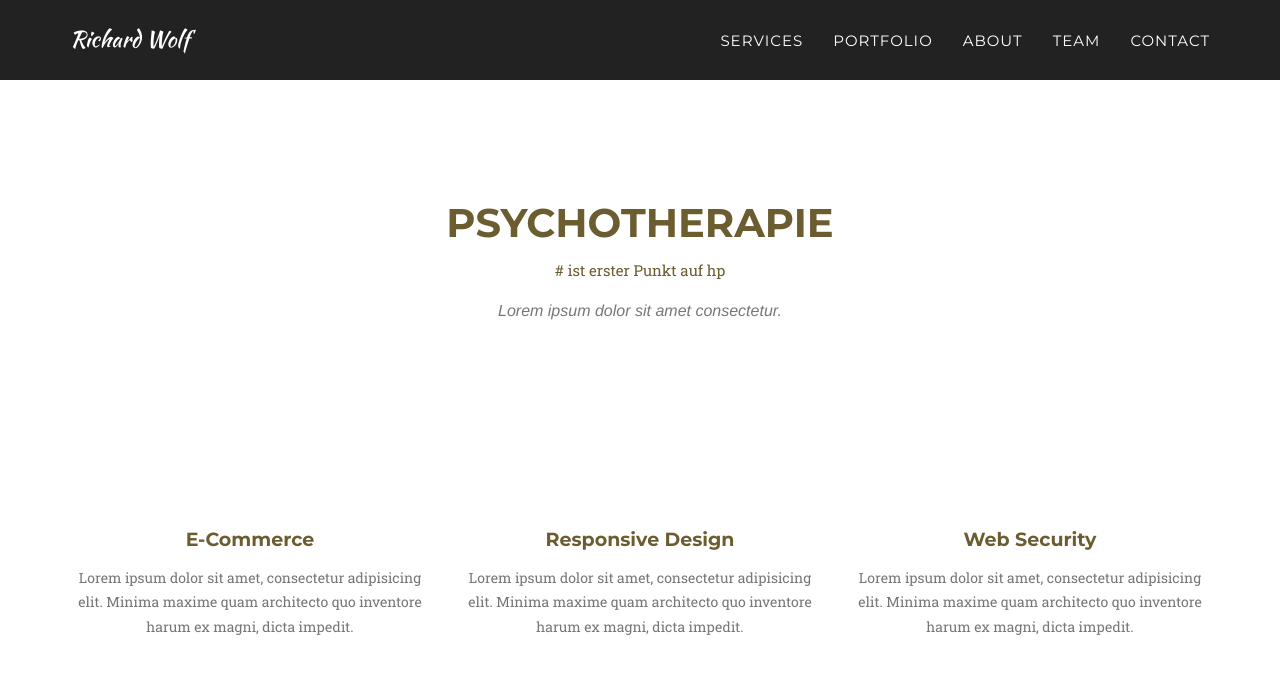
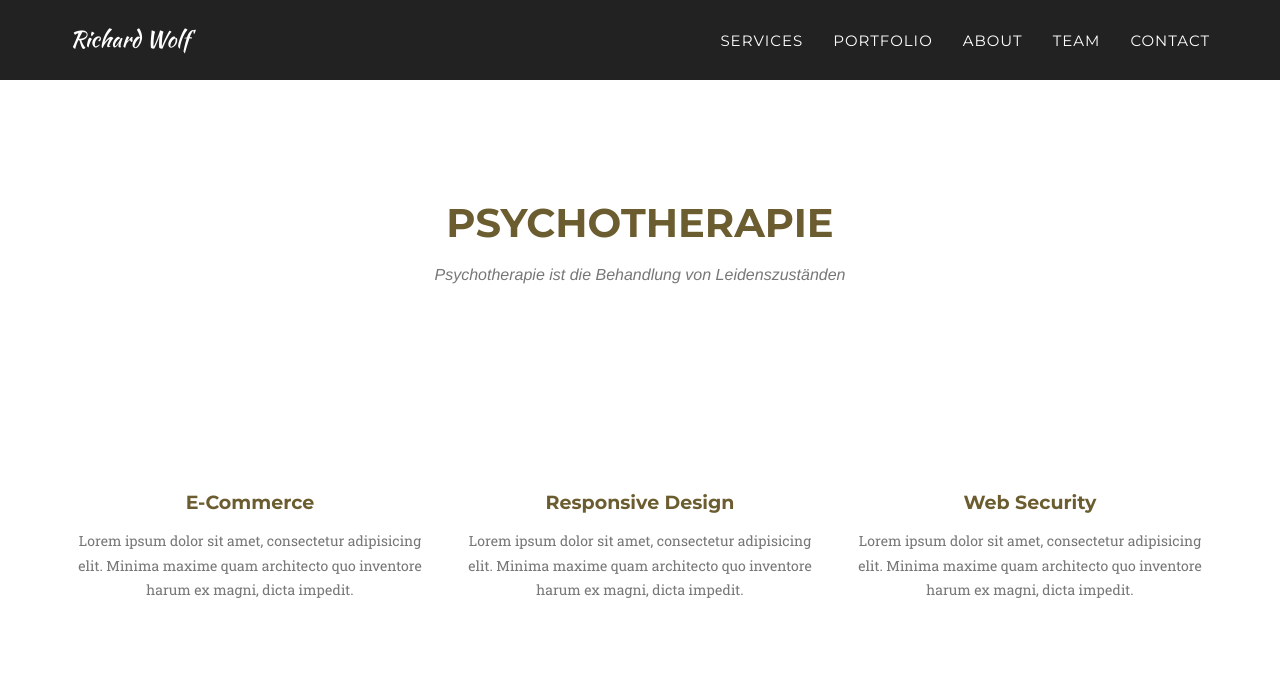
Before and after one commit to HappyTraum/tellname, a Jekyll site: the page built from index.html, in a window 1280 px wide and 900 px high, scrolled down 707 px. Shown: the top 674 px of the window. Built offline with Jekyll 4.4.1, drawn with Linux system fonts in a browser that asks for light colours; some web fonts are replaced.

Commit message:
Update services.html

```diff
--- a/_includes/services.html
+++ b/_includes/services.html
@@ -3,8 +3,8 @@
         <div class="container">
             <div class="row">
                 <div class="col-lg-12 text-center">
-                    <h2 class="section-heading">Psychotherapie</h2> # ist erster Punkt auf hp
-                    <h3 class="section-subheading text-muted">Lorem ipsum dolor sit amet consectetur.</h3>
+                    <h2 class="section-heading">Psychotherapie</h2> <!-- ist erster Punkt auf hp -->
+                    <h3 class="section-subheading text-muted">Psychotherapie ist die Behandlung von Leidenszuständen</h3>
                 </div>
             </div>
             <div class="row text-center">
```
